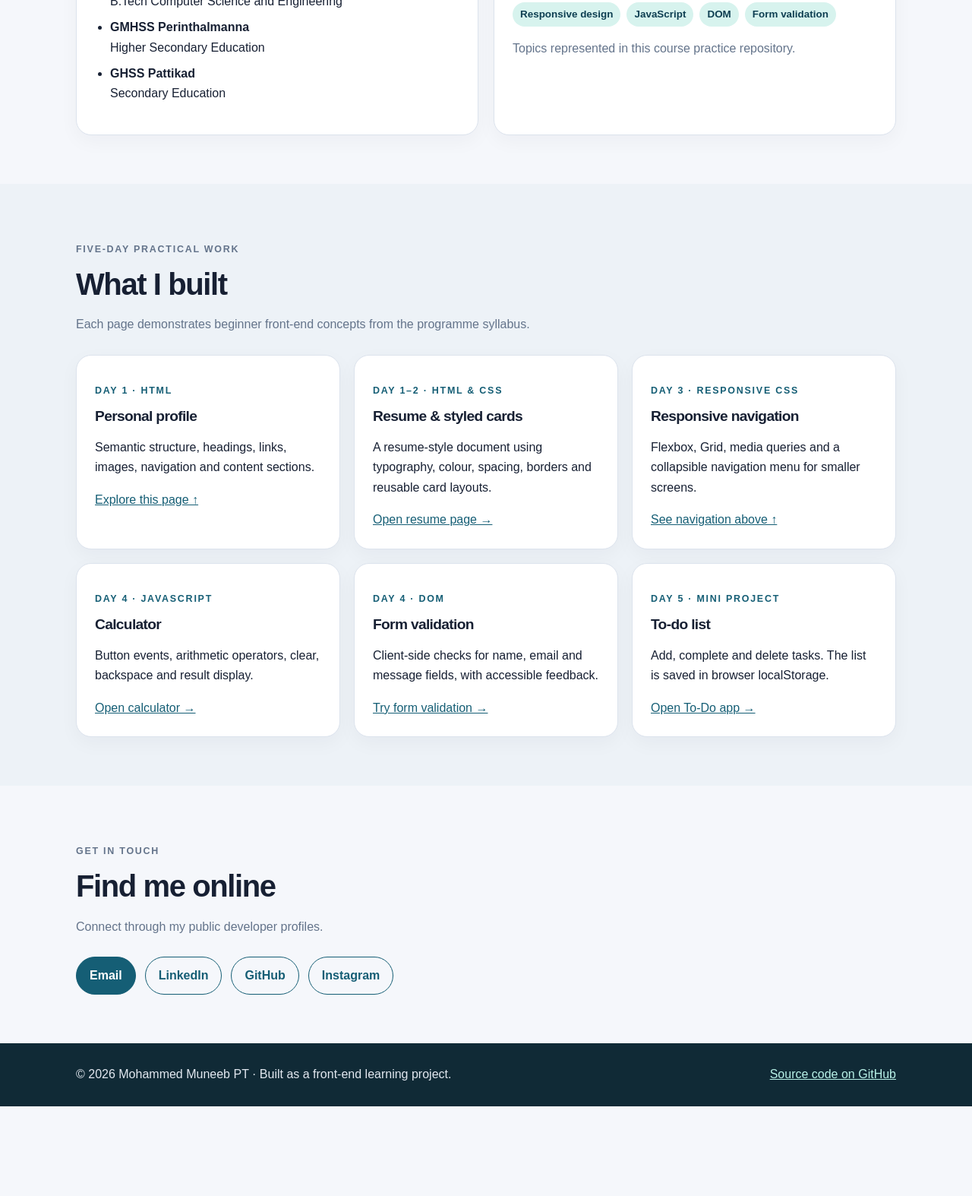
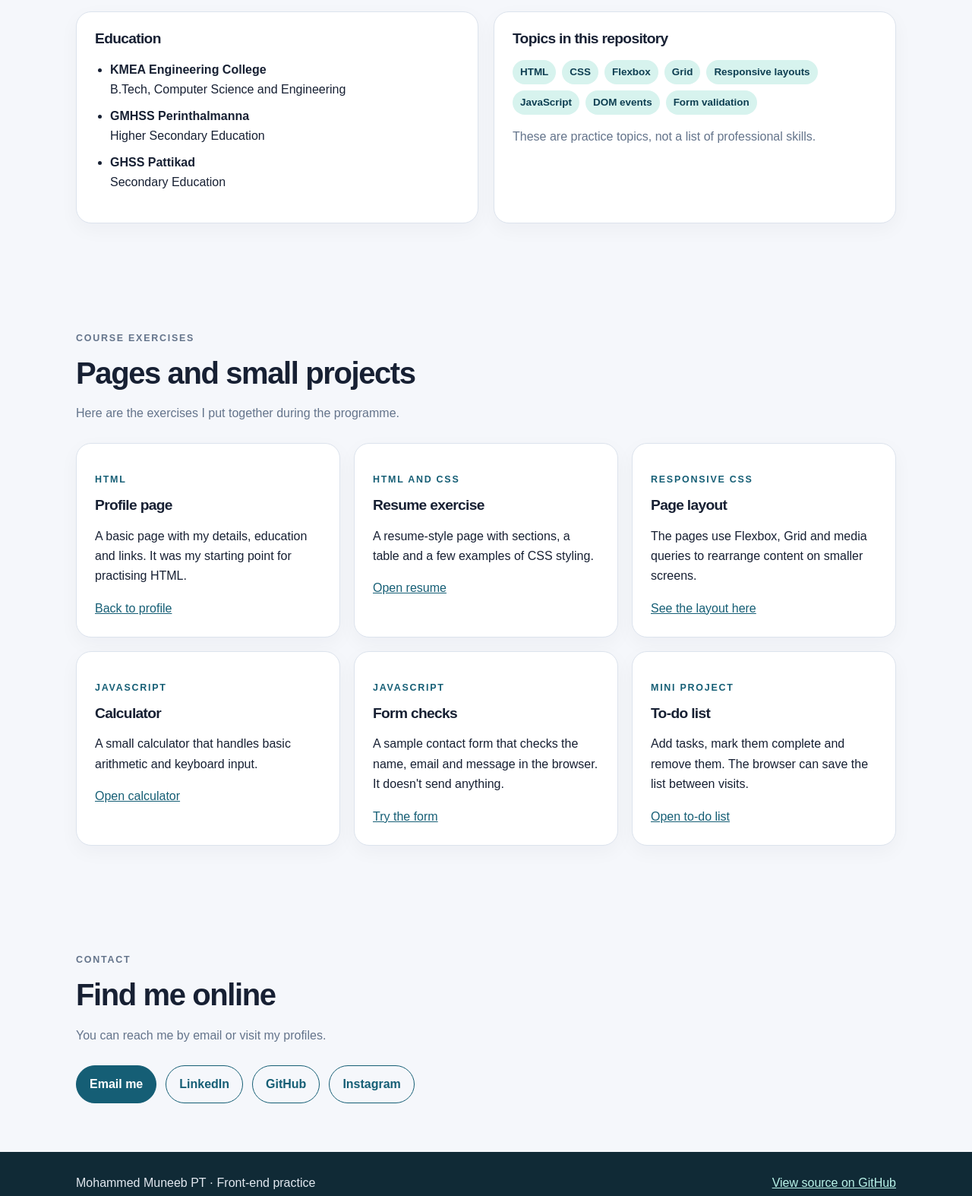
Before and after one commit to Muneeb-PT/add-on_class_profile, a plain HTML site: page index.html in a window 1280 px wide. Shown: the part 1000-2574 px from the top of the page at 76% size. Before the commit the page ends 2456 px from the top, so only its background shows below. Drawn offline with Linux system fonts and the light colour scheme.

Commit message:
Make portfolio copy more personal and straightforward

```diff
--- a/index.html
+++ b/index.html
@@ -3,38 +3,50 @@
 <head>
   <meta charset="UTF-8">
   <meta name="viewport" content="width=device-width, initial-scale=1.0">
-  <meta name="description" content="A beginner front-end learning portfolio documenting HTML, CSS and JavaScript practical work.">
-  <title>Mohammed Muneeb PT | Front-End Learning Portfolio</title>
+  <meta name="description" content="Mohammed Muneeb PT's HTML, CSS and JavaScript practice work.">
+  <title>Mohammed Muneeb PT | Portfolio</title>
   <link rel="icon" href="my.jpeg" type="image/jpeg">
   <link rel="stylesheet" href="styles.css">
   <script src="script.js" defer></script>
 </head>
 <body>
 <header class="site-header"><div class="container nav-wrap">
-  <a class="brand" href="index.html">Muneeb.</a>
-  <button class="menu-toggle" aria-expanded="false" aria-controls="main-nav">Menu</button>
+  <a class="brand" href="index.html">Muneeb</a>
+  <button class="menu-toggle" type="button" aria-expanded="false" aria-controls="main-nav">Menu</button>
   <nav class="nav-links" id="main-nav" aria-label="Main navigation">
-    <a href="#about" aria-current="page">About</a><a href="#education">Education</a><a href="#work">Practice work</a><a href="#contact">Contact</a><a href="resume.html">Resume</a><a href="calculator.html">Calculator</a><a href="todo.html">To-Do</a>
+    <a href="#about" aria-current="page">About</a><a href="#education">Education</a><a href="#work">My work</a><a href="#contact">Contact</a><a href="resume.html">Resume</a><a href="calculator.html">Calculator</a><a href="todo.html">To-Do</a>
   </nav>
 </div></header>
 <main>
 <section class="hero" id="about"><div class="container hero-grid">
-  <div><p class="eyebrow">Front-End Web Development · Learning Portfolio</p><h1>Hi, I’m Mohammed Muneeb PT.</h1><p class="lead">A Computer Science student learning to build clear, responsive and interactive websites with HTML, CSS and JavaScript.</p><p>This site is the practical portfolio for the Aesthetix Edu-Tech five-day front-end training programme at KMEA Engineering College.</p>
-    <div class="actions"><a class="button" href="#work">Explore practical work</a><a class="button secondary" href="resume.html">View resume page</a></div>
-  </div><img class="hero-photo" src="my.jpeg" alt="Profile photograph of Mohammed Muneeb PT" width="220" height="220">
+  <div><p class="eyebrow">A student portfolio</p><h1>Hello, I'm Mohammed Muneeb PT.</h1>
+    <p class="lead">I'm studying Computer Science and Engineering at KMEA Engineering College. This website collects some of the HTML, CSS and JavaScript work I've done while learning front-end development.</p>
+    <p>It started as the practical work for a five-day training programme by Aesthetix Edu-Tech. I've kept the exercises here so I can come back to them and improve them.</p>
+    <div class="actions"><a class="button" href="#work">See my work</a><a class="text-link" href="resume.html">View resume page</a></div>
+  </div><img class="hero-photo" src="my.jpeg" alt="Mohammed Muneeb PT" width="220" height="220">
 </div></section>
-<section class="section" id="education"><div class="container"><div class="section-head"><p class="eyebrow">A little about me</p><h2>Education & interests</h2><p>My current focus is strengthening programming fundamentals and learning how web pages are structured, styled and made interactive.</p></div>
-<div class="two-col"><article class="card"><h3>Education</h3><ul class="info-list"><li><strong>KMEA Engineering College</strong><br>B.Tech Computer Science and Engineering</li><li><strong>GMHSS Perinthalmanna</strong><br>Higher Secondary Education</li><li><strong>GHSS Pattikad</strong><br>Secondary Education</li></ul></article><article class="card"><h3>Topics practised</h3><ul class="tag-list"><li>HTML5</li><li>Semantic HTML</li><li>CSS</li><li>Flexbox</li><li>CSS Grid</li><li>Responsive design</li><li>JavaScript</li><li>DOM</li><li>Form validation</li></ul><p class="muted">Topics represented in this course practice repository.</p></article></div></div></section>
-<section class="section" id="work" style="background:#edf2f7"><div class="container"><div class="section-head"><p class="eyebrow">Five-day practical work</p><h2>What I built</h2><p>Each page demonstrates beginner front-end concepts from the programme syllabus.</p></div>
-<div class="grid">
-<article class="card"><p class="eyebrow">Day 1 · HTML</p><h3>Personal profile</h3><p>Semantic structure, headings, links, images, navigation and content sections.</p><a href="#about">Explore this page ↑</a></article>
-<article class="card"><p class="eyebrow">Day 1–2 · HTML & CSS</p><h3>Resume & styled cards</h3><p>A resume-style document using typography, colour, spacing, borders and reusable card layouts.</p><a href="resume.html">Open resume page →</a></article>
-<article class="card"><p class="eyebrow">Day 3 · Responsive CSS</p><h3>Responsive navigation</h3><p>Flexbox, Grid, media queries and a collapsible navigation menu for smaller screens.</p><a href="#work">See navigation above ↑</a></article>
-<article class="card"><p class="eyebrow">Day 4 · JavaScript</p><h3>Calculator</h3><p>Button events, arithmetic operators, clear, backspace and result display.</p><a href="calculator.html">Open calculator →</a></article>
-<article class="card"><p class="eyebrow">Day 4 · DOM</p><h3>Form validation</h3><p>Client-side checks for name, email and message fields, with accessible feedback.</p><a href="calculator.html">Try form validation →</a></article>
-<article class="card"><p class="eyebrow">Day 5 · Mini project</p><h3>To-do list</h3><p>Add, complete and delete tasks. The list is saved in browser localStorage.</p><a href="todo.html">Open To-Do app →</a></article>
-</div></div></section>
-<section class="section" id="contact"><div class="container"><div class="section-head"><p class="eyebrow">Get in touch</p><h2>Find me online</h2><p>Connect through my public developer profiles.</p></div><div class="actions"><a class="button" href="mailto:mohammedmuneebptcsa@gmail.com">Email</a><a class="button secondary" href="https://www.linkedin.com/in/mohammed-muneeb-pt/" target="_blank" rel="noopener noreferrer">LinkedIn</a><a class="button secondary" href="https://github.com/Muneeb-PT" target="_blank" rel="noopener noreferrer">GitHub</a><a class="button secondary" href="https://www.instagram.com/mohammed_muneeb_pt/" target="_blank" rel="noopener noreferrer">Instagram</a></div></div></section>
+<section class="section" id="education"><div class="container">
+  <div class="section-head"><p class="eyebrow">Background</p><h2>Education and what I'm learning</h2><p>At the moment, most of my time goes into college subjects and getting more comfortable with programming.</p></div>
+  <div class="two-col">
+    <article class="card"><h3>Education</h3><ul class="info-list"><li><strong>KMEA Engineering College</strong><br>B.Tech, Computer Science and Engineering</li><li><strong>GMHSS Perinthalmanna</strong><br>Higher Secondary Education</li><li><strong>GHSS Pattikad</strong><br>Secondary Education</li></ul></article>
+    <article class="card"><h3>Topics in this repository</h3><ul class="tag-list"><li>HTML</li><li>CSS</li><li>Flexbox</li><li>Grid</li><li>Responsive layouts</li><li>JavaScript</li><li>DOM events</li><li>Form validation</li></ul><p class="muted">These are practice topics, not a list of professional skills.</p></article>
+  </div>
+</div></section>
+<section class="section work-section" id="work"><div class="container">
+  <div class="section-head"><p class="eyebrow">Course exercises</p><h2>Pages and small projects</h2><p>Here are the exercises I put together during the programme.</p></div>
+  <div class="grid">
+    <article class="card"><p class="eyebrow">HTML</p><h3>Profile page</h3><p>A basic page with my details, education and links. It was my starting point for practising HTML.</p><a href="#about">Back to profile</a></article>
+    <article class="card"><p class="eyebrow">HTML and CSS</p><h3>Resume exercise</h3><p>A resume-style page with sections, a table and a few examples of CSS styling.</p><a href="resume.html">Open resume</a></article>
+    <article class="card"><p class="eyebrow">Responsive CSS</p><h3>Page layout</h3><p>The pages use Flexbox, Grid and media queries to rearrange content on smaller screens.</p><a href="#work">See the layout here</a></article>
+    <article class="card"><p class="eyebrow">JavaScript</p><h3>Calculator</h3><p>A small calculator that handles basic arithmetic and keyboard input.</p><a href="calculator.html">Open calculator</a></article>
+    <article class="card"><p class="eyebrow">JavaScript</p><h3>Form checks</h3><p>A sample contact form that checks the name, email and message in the browser. It doesn't send anything.</p><a href="calculator.html">Try the form</a></article>
+    <article class="card"><p class="eyebrow">Mini project</p><h3>To-do list</h3><p>Add tasks, mark them complete and remove them. The browser can save the list between visits.</p><a href="todo.html">Open to-do list</a></article>
+  </div>
+</div></section>
+<section class="section contact-section" id="contact"><div class="container">
+  <div class="section-head"><p class="eyebrow">Contact</p><h2>Find me online</h2><p>You can reach me by email or visit my profiles.</p></div>
+  <div class="actions"><a class="button" href="mailto:mohammedmuneebptcsa@gmail.com">Email me</a><a class="button secondary" href="https://www.linkedin.com/in/mohammed-muneeb-pt/" target="_blank" rel="noopener noreferrer">LinkedIn</a><a class="button secondary" href="https://github.com/Muneeb-PT" target="_blank" rel="noopener noreferrer">GitHub</a><a class="button secondary" href="https://www.instagram.com/mohammed_muneeb_pt/" target="_blank" rel="noopener noreferrer">Instagram</a></div>
+</div></section>
 </main>
-<footer><div class="container footer-row"><span>© 2026 Mohammed Muneeb PT · Built as a front-end learning project.</span><a href="https://github.com/Muneeb-PT/add-on_class_profile" target="_blank" rel="noopener noreferrer">Source code on GitHub</a></div></footer>
+<footer><div class="container footer-row"><span>Mohammed Muneeb PT · Front-end practice</span><a href="https://github.com/Muneeb-PT/add-on_class_profile" target="_blank" rel="noopener noreferrer">View source on GitHub</a></div></footer>
 </body></html>
```
